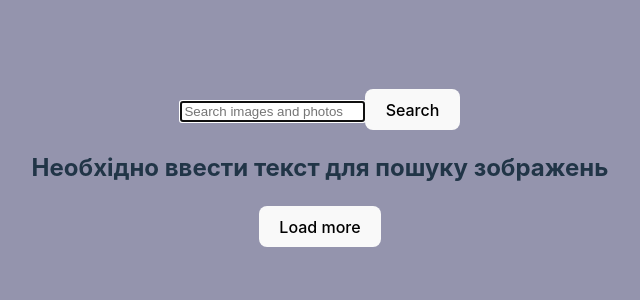
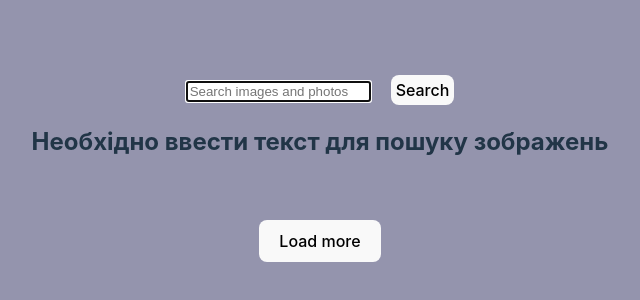
Before and after one commit to ovcharuks/goit-react-hw-04, a React (Vite) app: page / in a window 1280 px wide. Shown: the part 232-532 px from the top of the page, without its empty margins (320-960 px from the left). Built offline with nearby package versions, Linux system fonts and the light colour scheme.

Commit message:
fix load more button

```diff
--- a/src/components/LoadMoreBtn/LoadMoreBtn.jsx
+++ b/src/components/LoadMoreBtn/LoadMoreBtn.jsx
@@ -1,5 +1,10 @@
+import styles from "./LoadMoreBtn.module.css";
 const LoadMoreBtn = ({ onNextPage }) => {
-  return <button onClick={onNextPage}>Load more</button>;
+  return (
+    <button onClick={onNextPage} className={styles.loadMoreBtn}>
+      Load more
+    </button>
+  );
 };
 
 export default LoadMoreBtn;
--- a/src/components/LoadMoreBtn/LoadMoreBtn.module.css
+++ b/src/components/LoadMoreBtn/LoadMoreBtn.module.css
@@ -0,0 +1,3 @@
+.loadMoreBtn {
+    margin-top: 40px;
+}
--- a/src/components/SearchBar/SearchBar.jsx
+++ b/src/components/SearchBar/SearchBar.jsx
@@ -1,3 +1,4 @@
+import styles from "./SearchBar.module.css";
 const SearchBar = ({ notify, onSearch }) => {
   const checkInputValue = (event) => {
     event.preventDefault();
@@ -17,7 +18,9 @@ const SearchBar = ({ notify, onSearch }) => {
           placeholder="Search images and photos"
           name="search"
         />
-        <button type="submit">Search</button>
+        <button type="submit" className={styles.searchButton}>
+          Search
+        </button>
       </form>
     </header>
   );
--- a/src/components/SearchBar/SearchBar.module.css
+++ b/src/components/SearchBar/SearchBar.module.css
@@ -0,0 +1,7 @@
+form {}
+
+.searchButton {
+    margin-left: 20px;
+    padding: 4px;
+
+}
```
